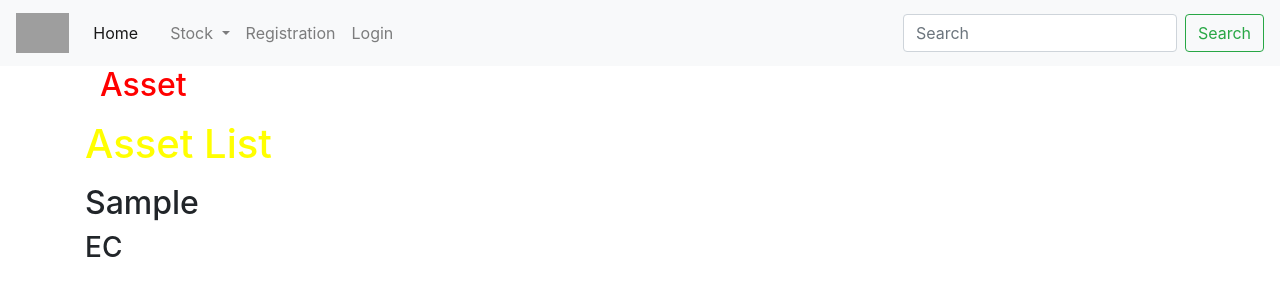
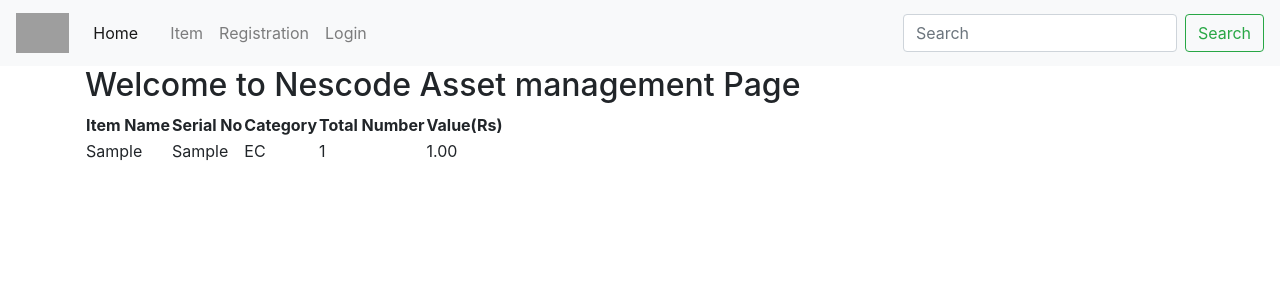
Before and after one commit to ashoknescode/asset, a Django app: template templates/asset_list.html in a window 1280 px wide. Shown: the top 300 px of the page. Run offline with Django 3.2, Linux system fonts and the light colour scheme; the template is opened without the code that fills it: values that come from a table or form of the project are taken from there, others are empty; tables that the repository leaves empty hold one stand-in row (values such as "Sample post"); some libraries are stand-ins or nearby versions; grey boxes are pictures that could not be loaded.

Commit message:
[Update]template

```diff
--- a/asset/urls.py
+++ b/asset/urls.py
@@ -20,5 +20,5 @@
 urlpatterns = [
     path('admin/', admin.site.urls),
     path('', views.homepage),
-    path('item/', include('item.urls')),
+    path('', include('item.urls')),
 ]
--- a/item/models.py
+++ b/item/models.py
@@ -12,7 +12,7 @@
 
 		)
 
-	author = models.ForeignKey(User, on_delete=models.CASCADE)
+	# author = models.ForeignKey(User, on_delete=models.CASCADE)
 	item = models.CharField(max_length=200)
 	serial = models.CharField(max_length=25)
 	category = models.CharField(max_length=35, choices=CATEGORY_CHOICE)
@@ -21,6 +21,7 @@
 	modified = models.DateTimeField(auto_now=True)
 
 	value = models.DecimalField(max_digits=19, decimal_places=2,)
+	number = models.PositiveIntegerField( default=1)
 	acquisition_date = models.DateField()
 
 
@@ -32,7 +33,5 @@
 		self.published_date = timezone.now()
 		self.save()
 
-
-	# def __str__(self):
-	# 	return self.title
-	#
+	def __str__(self):
+		return self.item
--- a/item/urls.py
+++ b/item/urls.py
@@ -7,6 +7,6 @@
 
 urlpatterns = [
 
-	path('item/', views.homepage, name='hompage'),
-	path('item/', views.asset_list, name="asset_list"),
+	path('', views.homepage, name='hompage'),
+	path('item/', views.asset_list, name='asset_list'),
 	]
--- a/item/views.py
+++ b/item/views.py
@@ -5,8 +5,9 @@
 # Create your views here.
 
 def homepage(request):
-	return render(request, 'homepage.html',{'homepage': homepage})
+	assets = Asset.objects.all()
+	return render(request, 'homepage.html',{'assets': assets})
 
 def asset_list(request):
-	assets = Asset.objects.all().order_by('date')
+	assets = Asset.objects.all()
 	return render(request, 'asset_list.html', {'assets':assets})
--- a/templates/asset_list.html
+++ b/templates/asset_list.html
@@ -1,37 +1,40 @@
 {% extends 'base.html' %}
 
 {% load staticfiles %}
+
 {% block head %}
-
-  <meta charset="utf-8">
-  <title>Asset management</title>
-  <link rel="stylesheet" href="{% static 'css/custome.css' %}">
-
+<meta charset="utf-8">
+<title>Nescode Asset Management</title>
+<link rel="stylesheet" type="text/css" href="{% static 'css/custom.css' %}">
 {% endblock %}
-
 {% block content %}
-
-<div class="container">
-  <div class="col-md-8 offset-col-md-2">
-   <h2 style="color: red">Asset</h2>
-   <p class="lead"></p></div>
-
-    <h1 style="color: yellow">Asset List</h1>
-      <div class="asset">
-  {% for asset in assets %}
-    <div class="asset">
-      <h4>{{ asset.asset }}</h4>
-      <p style="color: black"><b>{{ asset.date }}</p></b>
-    <h2>{{ asset.item }}</h2>
-    <h3>{{ asset.category }}</h3>
-
-    </div>
-
-    {% endfor %}
-
-
-</div>
-
-</div>
-
+<div class="container">      <!-- container -->
+  <h2>Welcome to Nescode Asset management Page</h2>
+  <div class="row">
+    <div class="col-md-6">
+      <table class="list-table">   <!--Table start-->
+        <thead>
+          <tr>
+            <th>Item Name</th>
+            <th>Serial No</th>
+            <th>Category</th>
+            <th>Total Number</th>
+            <th>Value(Rs)</th>
+          </tr>
+        </thead>
+        <tr>
+          {% for asset in assets %}
+            <td>{{ asset.item }}</td>
+            <td>{{ asset.serial }}</td>
+            <td>{{ asset.category }}</td>
+            <td>{{ asset.number }}</td>
+            <td>{{ asset.value }}</td>
+        </tr>
+          {% endfor %}
+      </table>     <!--End table-->
+      <!-- <input id="myInput" type="text" placeholder="Search..">
+      <br><br> -->
+   </div>
+  </div>
+</div>  <!--End container -->
 {% endblock %}
--- a/templates/base.html
+++ b/templates/base.html
@@ -26,21 +26,25 @@
   <div class="collapse navbar-collapse" id="navbarSupportedContent">
     <ul class="navbar-nav mr-auto">
       <li class="nav-item active">
-        <a class="nav-link" href="#">Home <span class="sr-only">(current)</span></a>
+        <a class="nav-link" href="/">Home <span class="sr-only">(current)</span></a>
       </li>
       <li class="nav-item">
         <a class="nav-link" href="#"></a>
       </li>
-      <li class="nav-item dropdown">
-        <a class="nav-link dropdown-toggle" href="#" id="navbarDropdown" role="button" data-toggle="dropdown" aria-haspopup="true" aria-expanded="false">
-          Stock
-        </a>
-        <div class="dropdown-menu" aria-labelledby="navbarDropdown">
+      <!-- <li class="nav-item dropdown">
+        <a class="nav-link dropdown-toggle" href="/item/" id="navbarDropdown" role="button" data-toggle="dropdown" aria-haspopup="true" aria-expanded="false">
+         Item
+        </a> -->
+        <!-- <div class="dropdown-menu" aria-labelledby="navbarDropdown">
           <a class="dropdown-item" href="#">Hardware</a>
           <a class="dropdown-item" href="#">Software</a>
           <div class="dropdown-divider">Equipments</div>
           <a class="dropdown-item" href="#"></a>
-        </div>
+        </div> -->
+      <!-- </li> -->
+      <li class="nav-item">
+        <a class="nav-link" href="/item/">Item</a>
+
       </li>
       <li class="nav-item">
         <a class="nav-link Disabled" href="#">Registration</a>
```
Also changed, not shown: templates/homepage.html (+11 -4 lines), item/migrations/0001_initial.py, item/migrations/0002_remove_asset_author.py (added), item/migrations/0003_asset_number.py (added).
